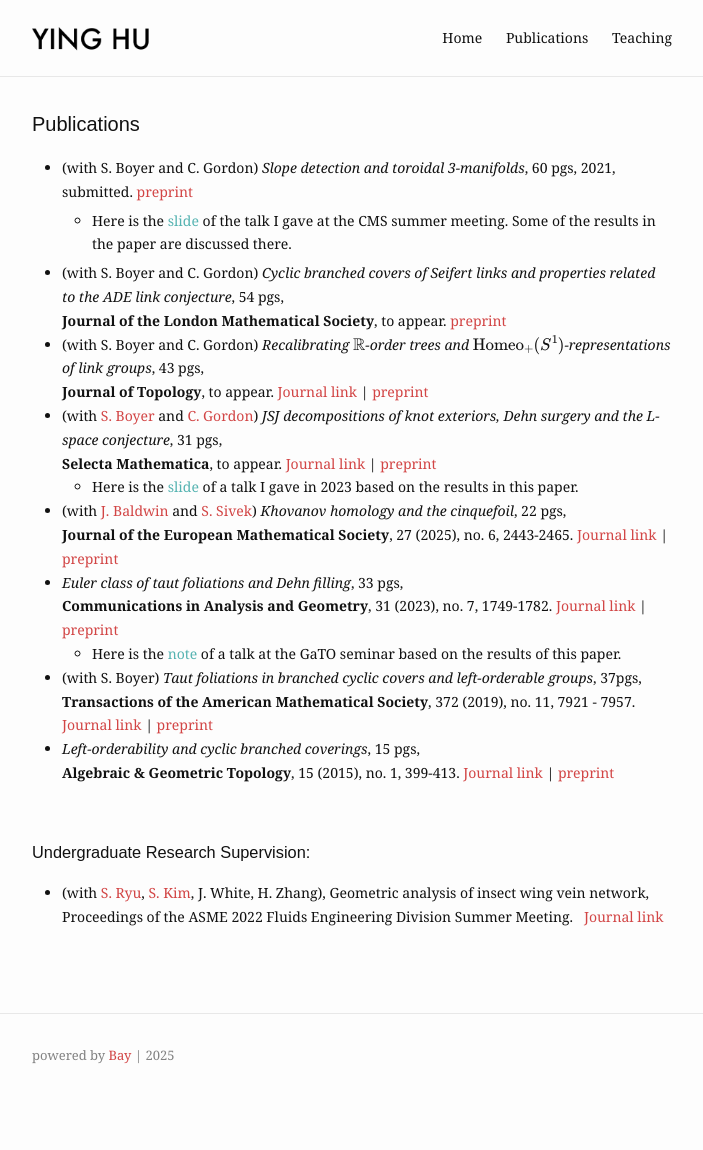
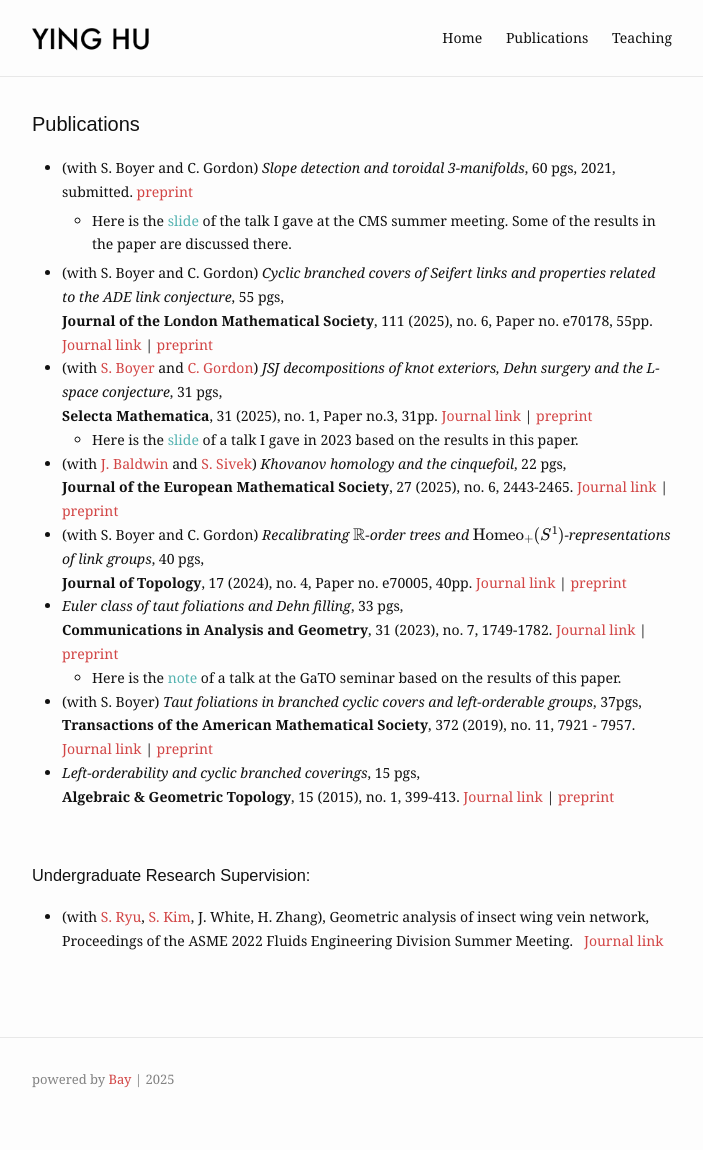
Before and after one commit to yinghu-math/yinghu-math.github.io, a Jekyll site: the page built from research.md, in a window 1280 px wide. Shown: the whole page, without its empty margins (288-991 px from the left). Built offline with Jekyll 4.4.1, drawn with Linux system fonts in a browser that asks for light colours; before the commit the page ends 1126 px from its top, so only the background shows below that.

Commit message:
update journal info

```diff
--- a/research.md
+++ b/research.md
@@ -12,14 +12,11 @@ slug: /research
             </li>
             </ul>
         </li>
-        <li>(with S. Boyer and C. Gordon) <em>Cyclic branched covers of Seifert links and properties related to the ADE link conjecture</em>, 54 pgs, <br>
-        <strong>Journal of the London Mathematical Society</strong>, to appear. <a href="https://arxiv.org/abs/2402.15914">preprint</a>
-        </li>
-        <li> (with S. Boyer and C. Gordon) <em>Recalibrating \(\mathbb{R}\)-order trees  and \({\rm Homeo}_+(S^1)\)-representations of link groups</em>, 43 pgs, <br>
-        <strong>Journal of Topology</strong>, to appear. <a href="https://londmathsoc.onlinelibrary.wiley.com/doi/10.1112/topo.70005"> Journal link </a> | <a href="https://arxiv.org/abs/2306.10357">preprint</a>
+        <li>(with S. Boyer and C. Gordon) <em>Cyclic branched covers of Seifert links and properties related to the ADE link conjecture</em>, 55 pgs, <br>
+        <strong>Journal of the London Mathematical Society</strong>, 111 (2025), no. 6, Paper no. e70178, 55pp. <a href="https://londmathsoc.onlinelibrary.wiley.com/doi/10.1112/jlms.70178"> Journal link </a> | <a href="https://arxiv.org/abs/2402.15914">preprint</a>
         </li>
         <li>(with <a href="https://www.cirget.uqam.ca/boyer/">S. Boyer</a> and <a href="https://cns.utexas.edu/directory/item/353-gordon-cameron-m?Itemid=349">C. Gordon</a>) <em>JSJ decompositions of knot exteriors, Dehn surgery and the L-space conjecture</em>, 31 pgs, <br>
-        <strong>Selecta Mathematica</strong>, to appear.  <a href="https://link.springer.com/article/10.1007/s00029-024-00999-3"> Journal link </a> | <a href="https://arxiv.org/abs/2307.06815">preprint</a>
+        <strong>Selecta Mathematica</strong>, 31 (2025), no. 1, Paper no.3, 31pp.  <a href="https://link.springer.com/article/10.1007/s00029-024-00999-3"> Journal link </a> | <a href="https://arxiv.org/abs/2307.06815">preprint</a>
             <ul>
             <li> Here is the <a href="/assets/files/jsj_surgeries_atlanta.pdf" target="_blank" style="color: #55B3B1;">slide</a> of a talk I gave in 2023 based on the results in this paper.
             </li>
@@ -27,6 +24,9 @@ slug: /research
         </li>
         <li> (with <a href="https://sites.google.com/bc.edu/john-baldwin/home">J. Baldwin</a> and <a href="http://wwwf.imperial.ac.uk/~ssivek/">S. Sivek</a>) <em>Khovanov homology and the cinquefoil</em>, 22 pgs, <br>
         <strong>Journal of the European Mathematical Society</strong>, 27 (2025), no. 6, 2443-2465. <a href="https://ems.press/journals/jems/articles/13947393"> Journal link </a> | <a href="https://arxiv.org/abs/2105.12102">preprint</a>
+        </li>
+        <li> (with S. Boyer and C. Gordon) <em>Recalibrating \(\mathbb{R}\)-order trees  and \({\rm Homeo}_+(S^1)\)-representations of link groups</em>, 40 pgs, <br>
+        <strong>Journal of Topology</strong>, 17 (2024), no. 4, Paper no. e70005, 40pp. <a href="https://londmathsoc.onlinelibrary.wiley.com/doi/10.1112/topo.70005"> Journal link </a> | <a href="https://arxiv.org/abs/2306.10357">preprint</a>
         </li>
         <li> <em>Euler class of taut foliations and Dehn filling</em>, 33 pgs, <br>
         <strong>Communications in Analysis and Geometry</strong>, 31 (2023), no. 7, 1749-1782.  <a href="https://intlpress.com/JDetail/1833468040303828996"> Journal link </a> | <a href="https://arxiv.org/abs/1912.01645">preprint</a>
```
Also changed, not shown: index.md (line endings or trailing spaces).
